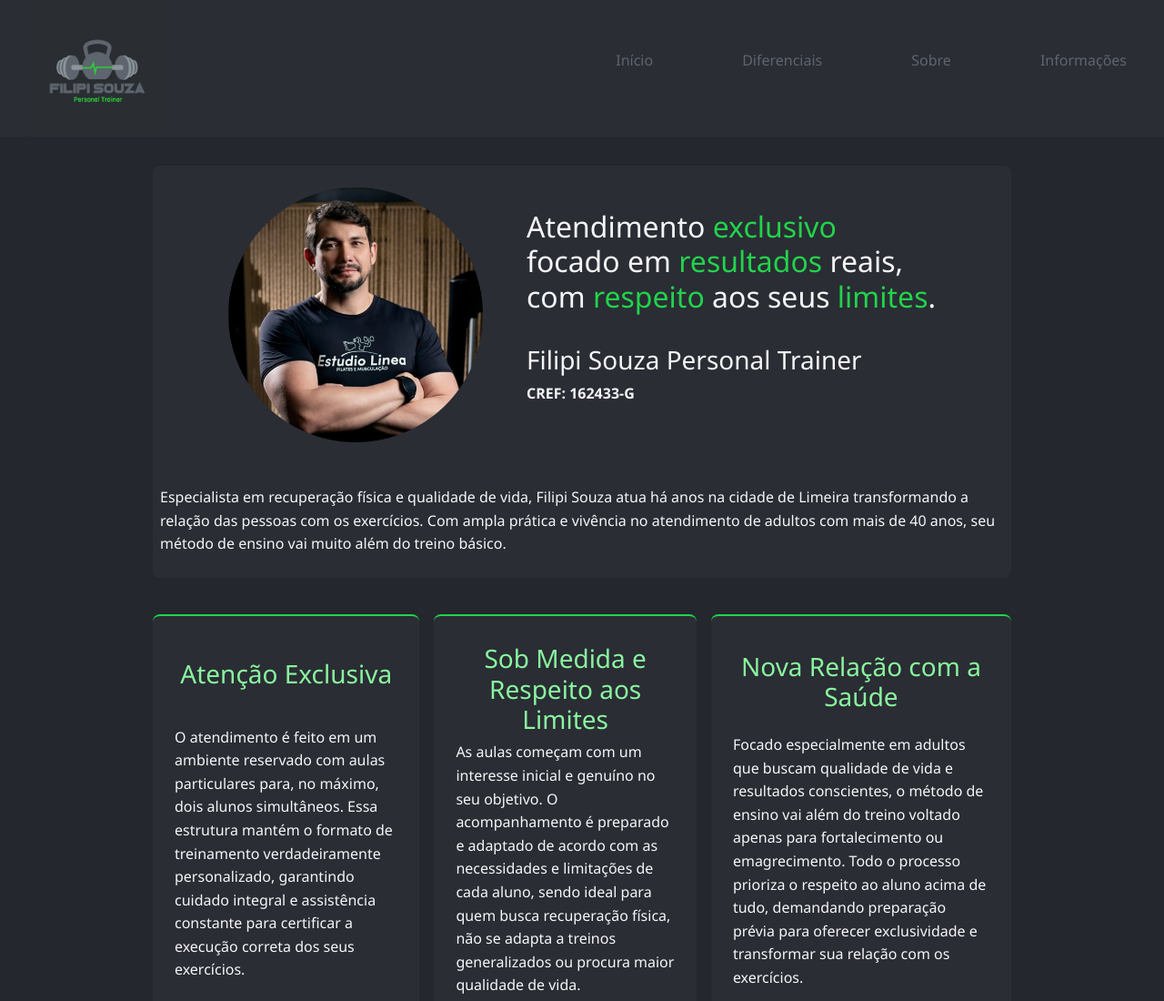
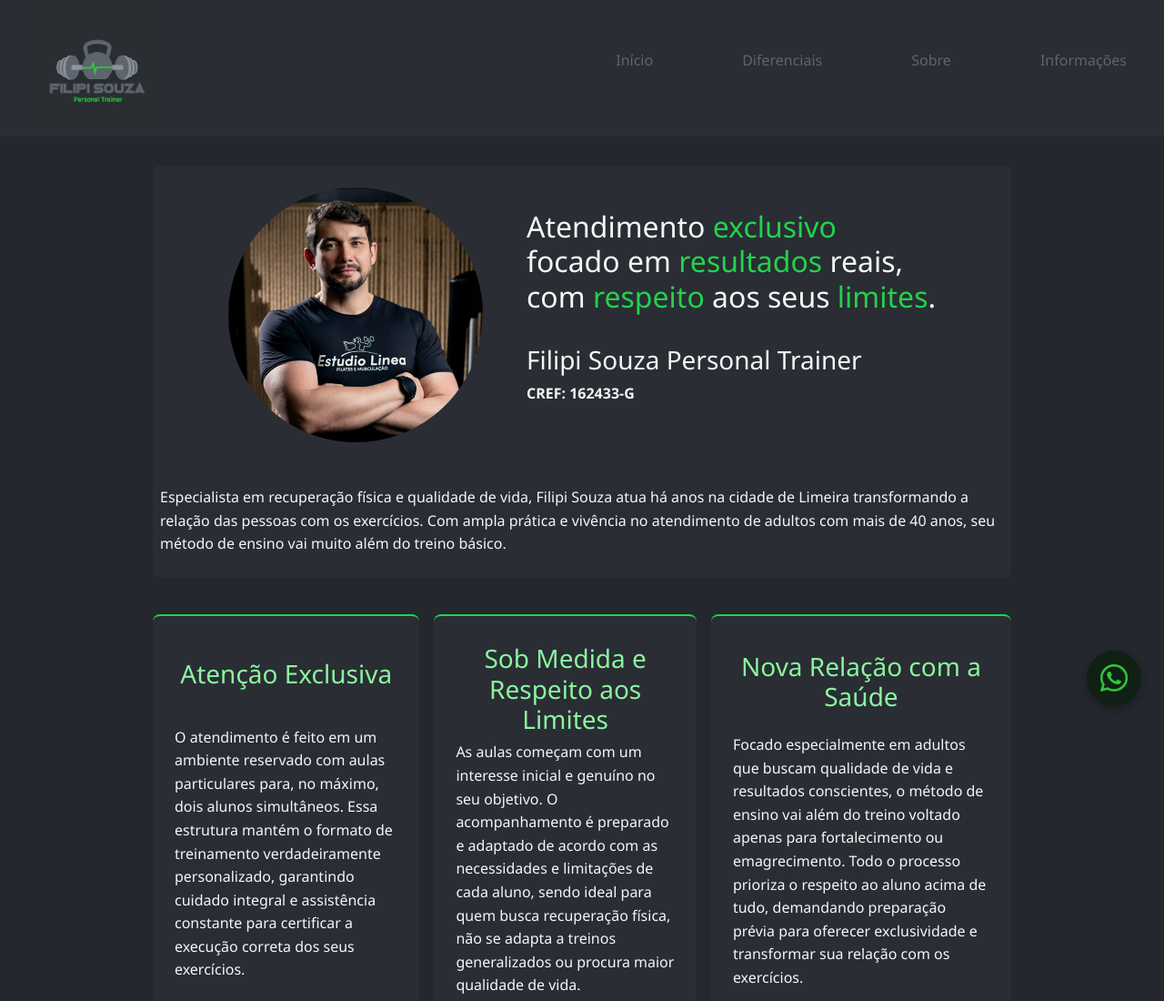
Before and after one commit to vitormazon12/SitePersonalTrainer, a plain HTML site: page index.html in a window 1280 px wide. Shown: the top 1100 px of the page at 91% size. Drawn offline with nearby package versions, Linux system fonts and the light colour scheme.

Commit message:
feat(btn-whats): Acrescenta botão fixo para whatsapp

```diff
--- a/index.html
+++ b/index.html
@@ -197,6 +197,9 @@
                 </p>
             </section>
 
+            <div class="whatsapp-float">
+                <a href="https://wa.me/+5519992278530?text=Olá!%20Vim%20pelo%20site%20e%20gostaria%20de%20saber%20mais%20sobre%20as%20aulas%20particulares." target="_blank"><img src="Imagens/LogoWhatsApp.webp" alt="Logo Verde WhatsApp" height="30px" width="auto"></a>
+            </div>
         </main>
 
         <footer id="footer" class="footer">
--- a/style.css
+++ b/style.css
@@ -328,3 +328,25 @@ main{
 .carousel-caption {
   bottom: 1px; /* Sobe a legenda para dar espaço às bolinhas */
 }
+
+
+.whatsapp-float {
+    position: fixed;
+    bottom: 25px;
+    right: 25px;
+    background-color: var(--cor-texto-botao);
+    /* color: #FFF; */
+    width: 60px;
+    height: 60px;
+    border-radius: 50%;
+    display: flex;
+    align-items: center;
+    justify-content: center;
+    font-size: 10px;
+    box-shadow: 0 4px 10px rgba(0,0,0,0.3);
+    z-index: 1000;
+    transition: transform 0.3s ease;
+}
+.whatsapp-float:hover {
+    transform: scale(1.1);
+}
```
